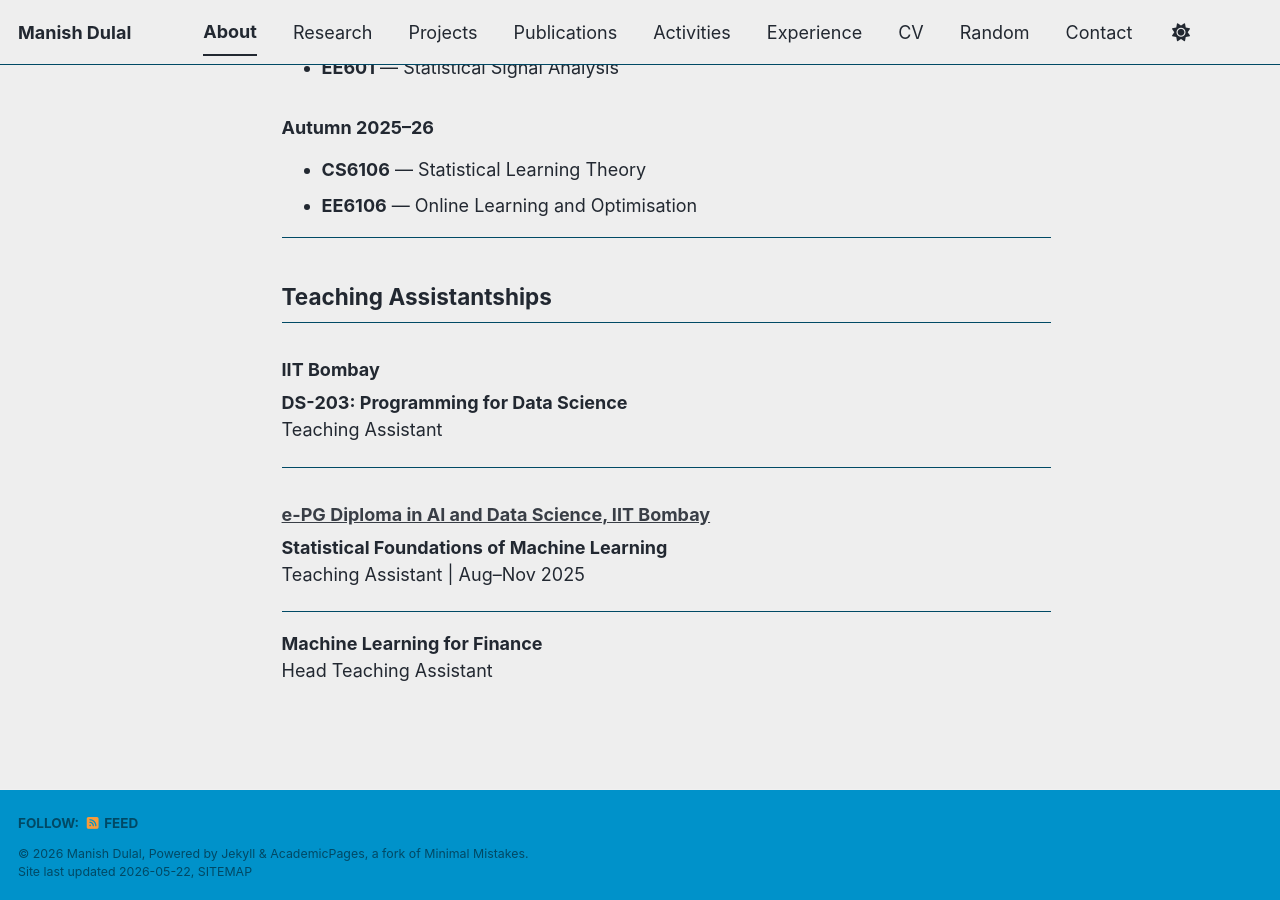
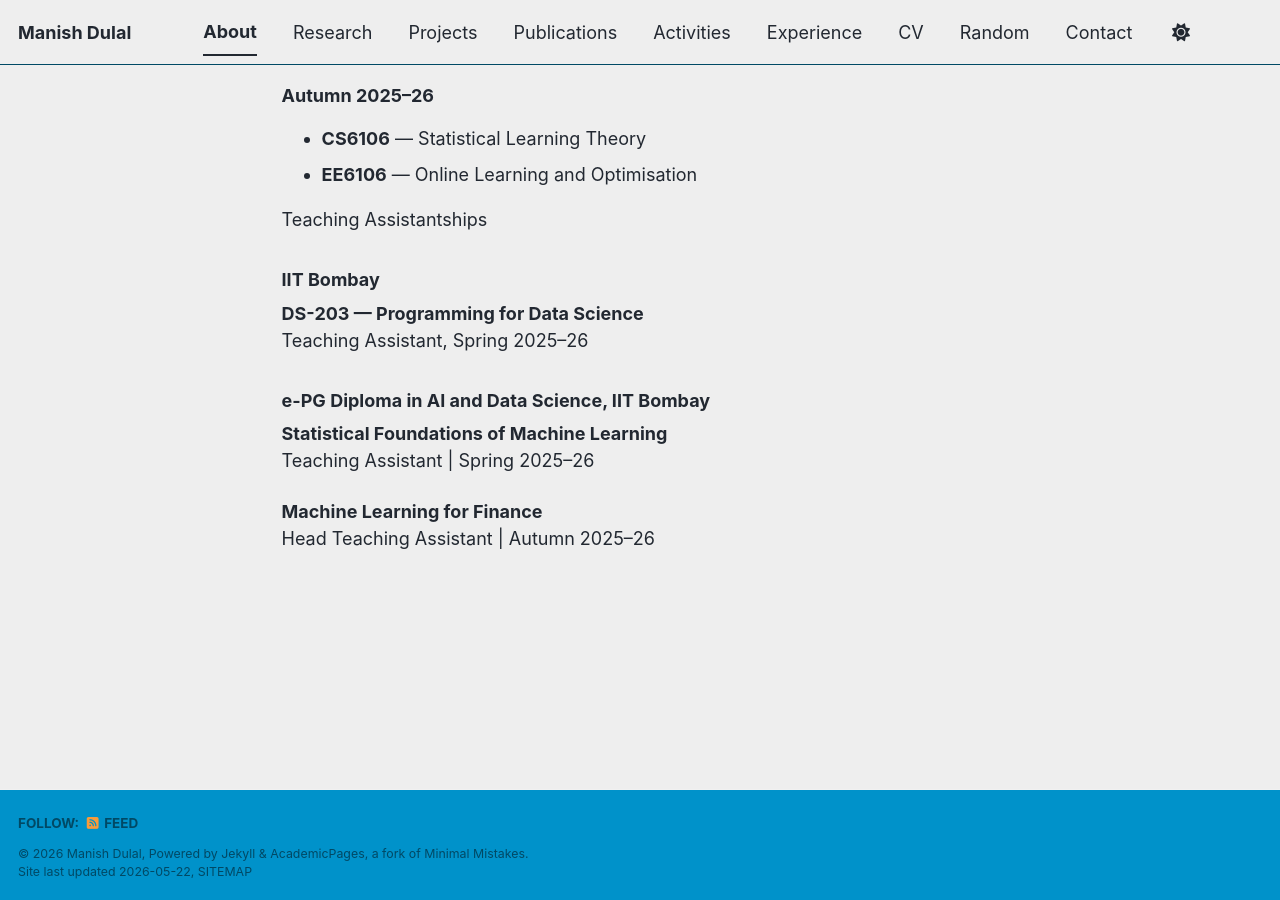
Before and after one commit to ManishDulal/manishdulal.github.io, a Jekyll site: the page built from _pages/about-me.md, in a window 1280 px wide and 900 px high, scrolled down 746 px. Built offline with Jekyll 4.4.1, drawn with Linux system fonts in a browser that asks for light colours; a script bundle is joined from its source files by our own code; library files that are not in the unit come from our copies.

Commit message:
Update about-me.md with coursework and TA details

```diff
--- a/_pages/about-me.md
+++ b/_pages/about-me.md
@@ -3,6 +3,8 @@ title: ""
 permalink: /about-me/
 author_profile: false
 ---
+
+<div class="section-title">About Me</div>
 
 I am currently a PhD Scholar at the Centre for Machine Intelligence and Data Science (C-MInDS), Indian Institute of Technology Bombay.
 
@@ -10,15 +12,12 @@ My academic journey began with Mathematics and later expanded toward Statistics,
 
 Prior to beginning my doctoral studies, I worked at Tata Consultancy Services and completed an internship at CRISIL involving predictive risk systems for banking applications.
 
----
-
-## Relevant Coursework
+<div class="section-title">Relevant Coursework</div>
 
 ### Spring 2024–25
 - **IE614** — Linear Systems
 - **SC607** — Optimization
 - **SI509** — Time Series Analysis
-
 
 ### Spring 2025–26
 - **CS725** — Foundations of Machine Learning
@@ -28,26 +27,17 @@ Prior to beginning my doctoral studies, I worked at Tata Consultancy Services an
 - **CS6106** — Statistical Learning Theory
 - **EE6106** — Online Learning and Optimisation
 
-
----
-
-## Teaching Assistantships
+<div class="section-title">Teaching Assistantships</div>
 
 ### IIT Bombay
 
-**DS-203: Programming for Data Science**
-Teaching Assistant
+**DS-203 — Programming for Data Science**
+Teaching Assistant, Spring 2025–26
 
-
----
-
-### [e-PG Diploma in AI and Data Science, IIT Bombay](https://www.minds.iitb.ac.in/academic-details/e-pg-diploma-in-ai-and-ds)
+### e-PG Diploma in AI and Data Science, IIT Bombay
 
 **Statistical Foundations of Machine Learning**
-Teaching Assistant | Aug–Nov 2025
-
-
----
+Teaching Assistant | Spring 2025–26
 
 **Machine Learning for Finance**
-Head Teaching Assistant
+Head Teaching Assistant | Autumn 2025–26
```
